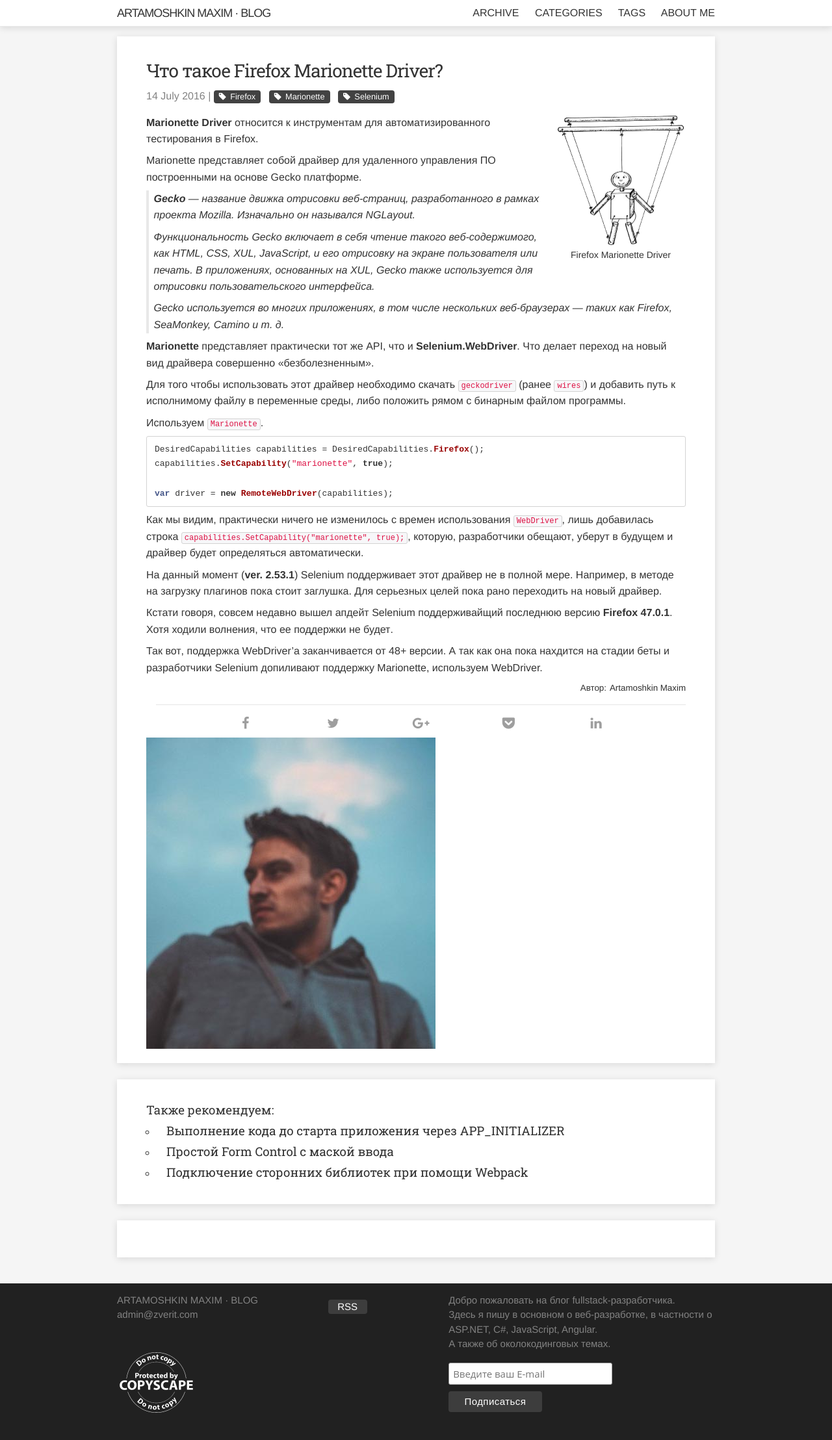
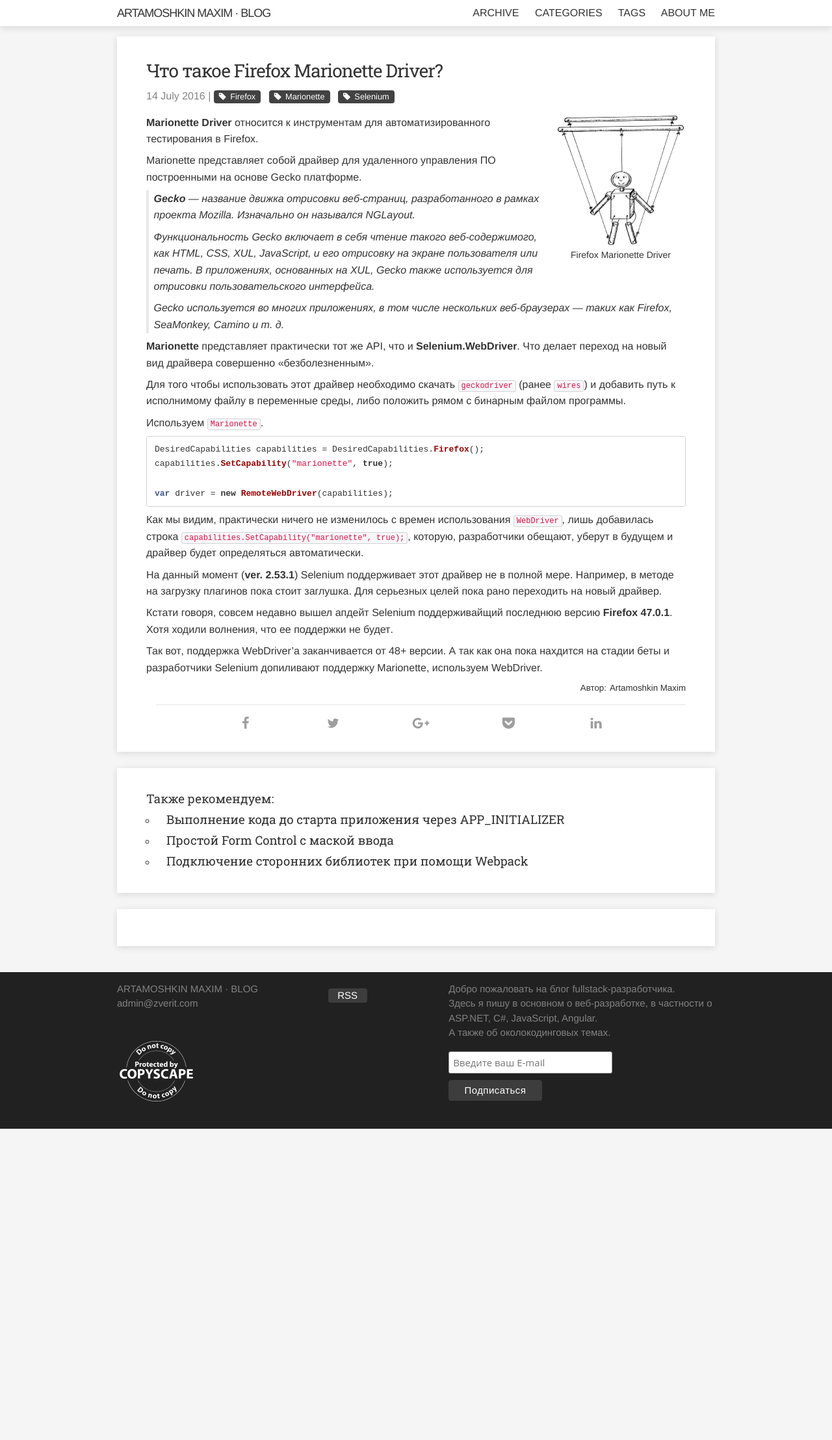
Before and after one commit to martamoshkin/blog.zverit.com, a Jekyll site: the page built from _posts/2016-7-15-what-is-firefox-marionette-driver.md, in a window 1280 px wide. Shown: the whole page at 65% size. Built offline with Jekyll 4.4.1, drawn with Linux system fonts in a browser that asks for light colours; comment, search, counter and statistics services are not loaded; after the commit the page ends 1737 px from its top, so only the background shows below that.

Commit message:
fix meta

```diff
--- a/_layouts/post.html
+++ b/_layouts/post.html
@@ -49,10 +49,7 @@
 
 	<div itemprop="publisher" itemscope itemtype="https://schema.org/Organization">
 		<div itemprop="logo" itemscope itemtype="https://schema.org/ImageObject">
-			<img src="https://blog.zverit.com/assets/avatar.jpg"/>
 			<meta itemprop="url" content="https://blog.zverit.com/assets/avatar.jpg">
-			<meta itemprop="width" content="445">
-			<meta itemprop="height" content="479">
 		</div>
 		<meta itemprop="name" content="Artamoshkin Maxim">
 	</div>
```
